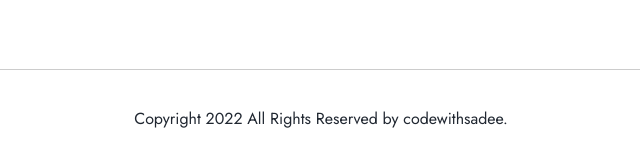
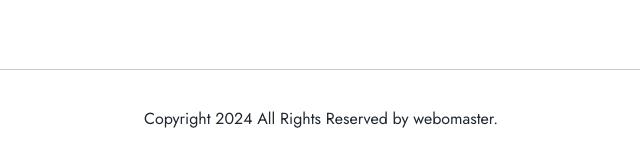
Before and after one commit to webomaster07/creovate, a plain HTML site: page index.html in a window 1280 px wide. Shown: the part 5218-5383 px from the top of the page, 319-959 px from the left. Drawn offline with nearby package versions, Linux system fonts and the light colour scheme.

Commit message:
Update index.html

```diff
--- a/index.html
+++ b/index.html
@@ -759,7 +759,7 @@
       <div class="footer-bottom">
 
         <p class="copyright">
-          Copyright 2022 All Rights Reserved by codewithsadee.
+          Copyright 2024 All Rights Reserved by webomaster.
         </p>
 
       </div>
```
